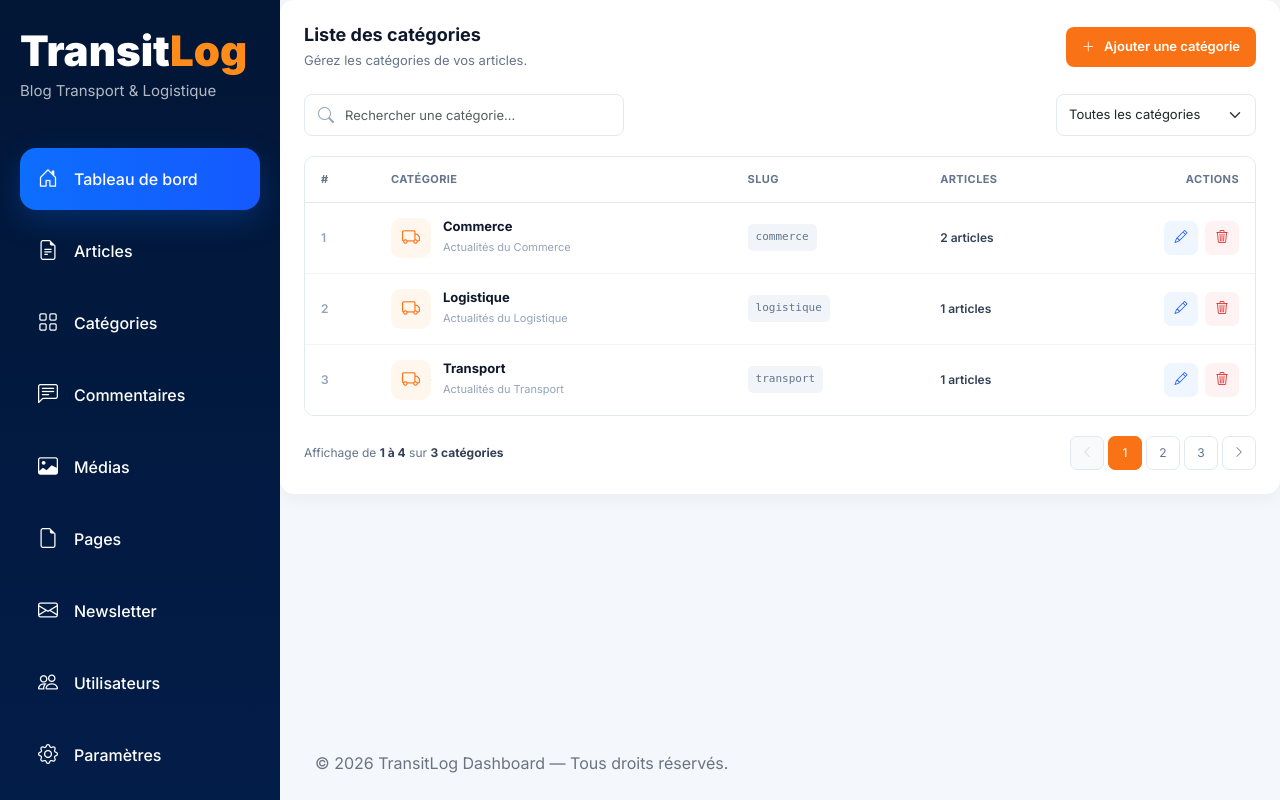
After one commit to elpadrino94/transit-log, a Django app: page /dashboard/categories/ in a window 1280 px wide. The commit adds this page. Run offline with Django 5.2, Linux system fonts and the light colour scheme; data comes from the database, SQL or seed files in the repository; both versions use the stored data as it was after the commit.

Commit message:
Ajout de la gestion des catégories avec création, affichage et slug dynamique, ainsi que mise à jour des formulaires et des styles associés.

```diff
--- a/dashboard/forms.py
+++ b/dashboard/forms.py
@@ -7,6 +7,12 @@ class CategoryAddForm(forms.ModelForm):
     class Meta:
         model = Category
         fields = ['name', 'description', 'meta_title', 'meta_description']
+        widgets = {
+            'name': forms.TextInput(attrs={'class': 'form-control', 'id': 'category-name', 'placeholder': 'Entrez le nom de la catégorie'}),
+            'description': forms.Textarea(attrs={'class': 'form-control', 'id': 'category-description', 'placeholder': 'Rédiger une description pour la catégorie', 'rows': 3}),
+            'meta_title': forms.TextInput(attrs={'class': 'form-control', 'id': 'meta-title', 'placeholder': 'Titre SEO optimisé'}),
+            'meta_description': forms.Textarea(attrs={'class': 'form-control', 'id': 'meta-description', 'placeholder': 'Description SEO optimisée', 'rows': 3}),
+        }
 
 
 
--- /dev/null
+++ b/dashboard/templates/dash/list_category.html
@@ -0,0 +1,144 @@
+{% extends 'dash_base.html' %}
+{% comment %} {% load static %} {% endcomment %}
+
+{% block title %}
+  List category
+{% endblock %}
+
+{% comment %} {% block extra_css %}
+  <link rel="stylesheet" href="{% static 'css/dash/list_category.css' %}" />
+{% endblock %} {% endcomment %}
+
+{% block content %}
+  <!-- ============== SECTION : LISTE DES CATÉGORIES ================== -->
+  <div class="categories-section">
+    <!-- En-tête -->
+    <div class="section-header">
+      <div>
+        <h5 class="section-title">Liste des catégories</h5>
+        <p class="section-description">Gérez les catégories de vos articles.</p>
+      </div>
+
+      <a href="{% url 'add-category' %}" class="btn btn-primary add-category-btn">
+        <i class="bi bi-plus-lg"></i>
+        Ajouter une catégorie
+      </a>
+    </div>
+
+    <!-- Barre de recherche -->
+    <div class="category-toolbar">
+      <div class="search-category">
+        <i class="bi bi-search"></i>
+        <input type="search" class="form-control" placeholder="Rechercher une catégorie..." />
+      </div>
+
+      <select class="form-select category-filter">
+        <option selected>Toutes les catégories</option>
+        <option>Transport</option>
+        <option>Logistique</option>
+        <option>Transit</option>
+        <option>Douane</option>
+      </select>
+    </div>
+
+    <!-- Tableau -->
+    <div class="table-responsive category-table-wrapper">
+      <table class="table category-table align-middle">
+        <thead>
+          <tr>
+            <th width="70">#</th>
+            <th>Catégorie</th>
+            <th>Slug</th>
+            <th>Articles</th>
+            <!-- <th>Statut</th> -->
+            <!-- <th>Date de création</th> -->
+            <th class="text-end">Actions</th>
+          </tr>
+        </thead>
+
+        <tbody>
+          <!-- Catégorie 1 -->
+          {% for category in categories %}
+            <tr>
+              <td>
+                <span class="category-id">{{ forloop.counter }}</span>
+              </td>
+
+              <td>
+                <div class="category-info">
+                  <div class="category-icon">
+                    <i class="bi bi-truck"></i>
+                  </div>
+
+                  <div>
+                    <h6>{{ category.name }}</h6>
+                    <small>Actualités du {{ category.name }}</small>
+                  </div>
+                </div>
+              </td>
+
+              <td>
+                <span class="category-slug">{{ category.slug }}</span>
+              </td>
+
+              <td>
+                <span class="article-count">{{ category.article_count }} articles</span>
+              </td>
+
+              <!--       <td>
+                <span class="status-badge active">
+                  <span></span>
+                  Active
+                </span>
+                </td>       -->
+
+              <!--        <td>
+                <span class="date">12 Août 2026</span>
+              </td>       -->
+
+              <td>
+                <div class="category-actions">
+                  <a href="#" class="action-btn edit" title="Modifier"><i class="bi bi-pencil"></i></a>
+
+                  <a href="#" class="action-btn delete" title="Supprimer"><i class="bi bi-trash3"></i></a>
+                </div>
+              </td>
+            </tr>
+          {% endfor %}
+        </tbody>
+      </table>
+    </div>
+
+    <!-- Pied du tableau -->
+    <div class="table-footer">
+      <span class="results-info">
+        Affichage de <strong>1 à 4</strong> sur
+        <strong>{{ total_categories }} catégories</strong>
+      </span>
+
+      <nav>
+        <ul class="pagination">
+          <li class="page-item disabled">
+            <a class="page-link" href="#"><i class="bi bi-chevron-left"></i></a>
+          </li>
+
+          <li class="page-item active">
+            <a class="page-link" href="#">1</a>
+          </li>
+
+          <li class="page-item">
+            <a class="page-link" href="#">2</a>
+          </li>
+
+          <li class="page-item">
+            <a class="page-link" href="#">3</a>
+          </li>
+
+          <li class="page-item">
+            <a class="page-link" href="#"><i class="bi bi-chevron-right"></i></a>
+          </li>
+        </ul>
+      </nav>
+    </div>
+  </div>
+{% endblock %}
--- a/dashboard/urls.py
+++ b/dashboard/urls.py
@@ -1,6 +1,6 @@
 from django.urls import path
 
-from dashboard.views import AddCategoryView, AddPostView, DashboardView, PostsListView
+from dashboard.views import AddCategoryView, AddPostView, DashboardView, ListCategoriesView, PostsListView
 
 
 
@@ -9,4 +9,5 @@ urlpatterns = [
     path('posts-list/', PostsListView.as_view(), name='posts-list'),
     path('add-post/', AddPostView.as_view(), name='add-post'),
     path('add-category/', AddCategoryView.as_view(), name='add-category'),
+    path('categories/', ListCategoriesView.as_view(), name='categories-list'),
 ]
--- a/dashboard/views.py
+++ b/dashboard/views.py
@@ -1,6 +1,7 @@
 from django.shortcuts import render
 from django.urls import reverse_lazy
 from django.contrib.auth.mixins import LoginRequiredMixin, UserPassesTestMixin
+from django.db.models import Count
 
 from django.views.generic import CreateView, TemplateView, ListView
 from app.models import Category, Post
@@ -46,6 +47,8 @@ class AddCategoryView(CreateView):
     model = Category
     form_class = CategoryAddForm
     template_name = 'dash/add_category.html'
+    success_url = reverse_lazy('categories-list')
+
 
 
 # ==============================
@@ -68,3 +71,17 @@ class AddPostView(LoginRequiredMixin, UserPassesTestMixin, CreateView):
     def form_valid(self, form):
         form.instance.author = self.request.user
         return super().form_valid(form)
+
+
+class ListCategoriesView(ListView):
+    template_name = 'dash/list_category.html'
+    context_object_name = 'categories'
+    paginate_by = 5
+
+    def get_queryset(self):
+        return Category.objects.annotate(article_count=Count('posts'))
+
+    def get_context_data(self, **kwargs):
+        context = super().get_context_data(**kwargs)
+        context['total_categories'] = Category.objects.count()
+        return context
--- /dev/null
+++ b/static/css/dash/list_category.css
@@ -0,0 +1,454 @@
+/* =========================================================
+   SECTION CATÉGORIES
+========================================================= */
+
+.categories-section {
+    background: #ffffff;
+    border-radius: 14px;
+    padding: 24px;
+    box-shadow: 0 4px 20px rgba(15, 23, 42, 0.05);
+}
+
+
+/* =========================================================
+   HEADER
+========================================================= */
+
+.section-header {
+    display: flex;
+    align-items: center;
+    justify-content: space-between;
+    gap: 20px;
+    margin-bottom: 24px;
+}
+
+.section-title {
+    margin: 0;
+    color: #0f172a;
+    font-size: 18px;
+    font-weight: 700;
+}
+
+.section-description {
+    margin: 5px 0 0;
+    color: #64748b;
+    font-size: 13px;
+}
+
+.add-category-btn {
+    border: none;
+    background: #f97316;
+    border-radius: 8px;
+    padding: 10px 16px;
+    font-size: 13px;
+    font-weight: 600;
+}
+
+.add-category-btn:hover {
+    background: #ea580c;
+}
+
+.add-category-btn i {
+    margin-right: 6px;
+}
+
+
+/* =========================================================
+   TOOLBAR
+========================================================= */
+
+.category-toolbar {
+    display: flex;
+    justify-content: space-between;
+    gap: 15px;
+    margin-bottom: 20px;
+}
+
+.search-category {
+    position: relative;
+    width: 320px;
+}
+
+.search-category i {
+    position: absolute;
+    top: 50%;
+    left: 14px;
+    transform: translateY(-50%);
+    color: #94a3b8;
+    z-index: 2;
+}
+
+.search-category input {
+    height: 42px;
+    padding-left: 40px;
+    border: 1px solid #e2e8f0;
+    border-radius: 8px;
+    font-size: 13px;
+}
+
+.search-category input:focus {
+    border-color: #f97316;
+    box-shadow: 0 0 0 3px rgba(249, 115, 22, 0.1);
+}
+
+.category-filter {
+    width: 200px;
+    height: 42px;
+    border: 1px solid #e2e8f0;
+    border-radius: 8px;
+    font-size: 13px;
+}
+
+
+/* =========================================================
+   TABLEAU
+========================================================= */
+
+.category-table-wrapper {
+    border: 1px solid #e2e8f0;
+    border-radius: 10px;
+    overflow-x: auto;
+}
+
+.category-table {
+    margin-bottom: 0;
+    min-width: 900px;
+}
+
+.category-table thead {
+    background: #f8fafc;
+}
+
+.category-table thead th {
+    padding: 14px 16px;
+    border-bottom: 1px solid #e2e8f0;
+    color: #64748b;
+    font-size: 11px;
+    font-weight: 700;
+    text-transform: uppercase;
+    letter-spacing: 0.4px;
+    white-space: nowrap;
+}
+
+.category-table tbody td {
+    padding: 15px 16px;
+    border-bottom: 1px solid #f1f5f9;
+    color: #475569;
+    font-size: 13px;
+}
+
+.category-table tbody tr:last-child td {
+    border-bottom: none;
+}
+
+.category-table tbody tr {
+    transition: background 0.2s ease;
+}
+
+.category-table tbody tr:hover {
+    background: #f8fafc;
+}
+
+
+/* =========================================================
+   ID
+========================================================= */
+
+.category-id {
+    color: #94a3b8;
+    font-size: 12px;
+    font-weight: 600;
+}
+
+
+/* =========================================================
+   INFORMATIONS CATÉGORIE
+========================================================= */
+
+.category-info {
+    display: flex;
+    align-items: center;
+    gap: 12px;
+}
+
+.category-icon {
+    width: 40px;
+    height: 40px;
+    flex-shrink: 0;
+
+    display: flex;
+    align-items: center;
+    justify-content: center;
+
+    border-radius: 10px;
+
+    background: #fff7ed;
+    color: #f97316;
+
+    font-size: 18px;
+}
+
+.category-info h6 {
+    margin: 0 0 3px;
+    color: #0f172a;
+    font-size: 13px;
+    font-weight: 700;
+}
+
+.category-info small {
+    color: #94a3b8;
+    font-size: 11px;
+}
+
+
+/* =========================================================
+   SLUG
+========================================================= */
+
+.category-slug {
+    display: inline-block;
+    padding: 5px 8px;
+    border-radius: 5px;
+    background: #f1f5f9;
+    color: #64748b;
+    font-family: monospace;
+    font-size: 11px;
+}
+
+
+/* =========================================================
+   NOMBRE D'ARTICLES
+========================================================= */
+
+.article-count {
+    color: #334155;
+    font-weight: 600;
+    font-size: 12px;
+}
+
+
+/* =========================================================
+   STATUT
+========================================================= */
+
+.status-badge {
+    display: inline-flex;
+    align-items: center;
+    gap: 6px;
+
+    padding: 5px 9px;
+    border-radius: 20px;
+
+    font-size: 11px;
+    font-weight: 600;
+}
+
+.status-badge span {
+    width: 6px;
+    height: 6px;
+    border-radius: 50%;
+}
+
+.status-badge.active {
+    background: #ecfdf5;
+    color: #059669;
+}
+
+.status-badge.active span {
+    background: #10b981;
+}
+
+.status-badge.inactive {
+    background: #f1f5f9;
+    color: #64748b;
+}
+
+.status-badge.inactive span {
+    background: #94a3b8;
+}
+
+
+/* =========================================================
+   DATE
+========================================================= */
+
+.date {
+    color: #64748b;
+    font-size: 12px;
+}
+
+
+/* =========================================================
+   ACTIONS
+========================================================= */
+
+.category-actions {
+    display: flex;
+    justify-content: flex-end;
+    gap: 7px;
+}
+
+.action-btn {
+    width: 34px;
+    height: 34px;
+
+    display: flex;
+    align-items: center;
+    justify-content: center;
+
+    border-radius: 7px;
+    text-decoration: none;
+
+    transition: all 0.2s ease;
+}
+
+.action-btn.edit {
+    background: #eff6ff;
+    color: #2563eb;
+}
+
+.action-btn.edit:hover {
+    background: #2563eb;
+    color: #ffffff;
+}
+
+.action-btn.delete {
+    background: #fef2f2;
+    color: #dc2626;
+}
+
+.action-btn.delete:hover {
+    background: #dc2626;
+    color: #ffffff;
+}
+
+
+/* =========================================================
+   FOOTER DU TABLEAU
+========================================================= */
+
+.table-footer {
+    display: flex;
+    align-items: center;
+    justify-content: space-between;
+
+    padding-top: 20px;
+}
+
+.results-info {
+    color: #64748b;
+    font-size: 12px;
+}
+
+.results-info strong {
+    color: #334155;
+}
+
+
+/* =========================================================
+   PAGINATION
+========================================================= */
+
+.pagination {
+    margin: 0;
+    gap: 5px;
+}
+
+.pagination .page-link {
+    width: 34px;
+    height: 34px;
+
+    display: flex;
+    align-items: center;
+    justify-content: center;
+
+    border: 1px solid #e2e8f0;
+    border-radius: 7px !important;
+
+    color: #64748b;
+    font-size: 12px;
+}
+
+.pagination .page-link:hover {
+    background: #f8fafc;
+    color: #f97316;
+}
+
+.pagination .page-item.active .page-link {
+    background: #f97316;
+    border-color: #f97316;
+    color: #ffffff;
+}
+
+.pagination .page-item.disabled .page-link {
+    background: #f8fafc;
+    color: #cbd5e1;
+}
+
+
+/* =========================================================
+   RESPONSIVE TABLET
+========================================================= */
+
+@media (max-width: 768px) {
+
+    .categories-section {
+        padding: 18px;
+    }
+
+    .section-header {
+        align-items: flex-start;
+        flex-direction: column;
+    }
+
+    .add-category-btn {
+        width: 100%;
+    }
+
+    .category-toolbar {
+        flex-direction: column;
+    }
+
+    .search-category,
+    .category-filter {
+        width: 100%;
+    }
+
+    .table-footer {
+        align-items: flex-start;
+        flex-direction: column;
+        gap: 15px;
+    }
+
+}
+
+
+/* =========================================================
+   RESPONSIVE MOBILE
+========================================================= */
+
+@media (max-width: 576px) {
+
+    .categories-section {
+        padding: 15px;
+        border-radius: 10px;
+    }
+
+    .section-title {
+        font-size: 16px;
+    }
+
+    .section-description {
+        font-size: 12px;
+    }
+
+    .category-table-wrapper {
+        margin-left: -5px;
+        margin-right: -5px;
+    }
+
+    .results-info {
+        font-size: 11px;
+    }
+
+}
--- a/templates/dash_base.html
+++ b/templates/dash_base.html
@@ -18,7 +18,9 @@
 
     <!-- costom css -->
     <link rel="stylesheet" href="{% static 'css/dash/dashboard.css' %}" />
+    <link rel="stylesheet" href="{% static 'css/dash/list_category.css' %}" />
     {% block extra_css %}
+
     {% endblock %}
   </head>
 
@@ -45,7 +47,7 @@
             Articles
           </a>
 
-          <a href="{% url 'add-category' %}" class="sidebar-link">
+          <a href="{% url 'categories-list' %}" class="sidebar-link">
             <i class="bi bi-grid"></i>
             Catégories
           </a>
```
Also changed, not shown: app/models.py (+11 -0 lines), dashboard/templates/dash/add_category.html (+30 -28 lines), db.sqlite3.
